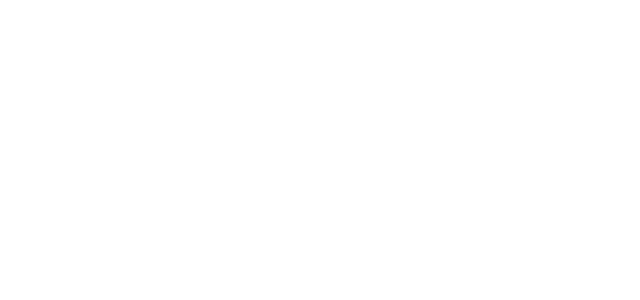
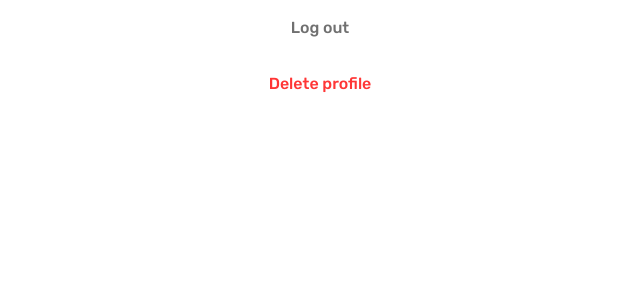
Before and after one commit to jahorwitz/drops, a React (Vite) app: page /settings in a window 1280 px wide. Before the commit this address had no page. Shown: the top 300 px of the page, without its empty margins (320-960 px from the left). Built offline with nearby package versions, Linux system fonts and the light colour scheme.

Commit message:
feat: add settings route with log out and delete buttons

```diff
--- a/src/main.tsx
+++ b/src/main.tsx
@@ -9,6 +9,7 @@
   Welcome,
   Login,
   RegistrationConfirmation,
+  Settings,
 } from "./routes";
 import { client } from "./store";
 
@@ -29,6 +30,7 @@
           <Route path="/welcome" element={<Welcome />} />
           <Route path="/onboarding" element={<Start />} />
           <Route path="/login" element={<Login />} />
+          <Route path="/settings" element={<Settings />} />
         </Routes>
       </BrowserRouter>
     </ApolloProvider>
--- a/src/routes/index.ts
+++ b/src/routes/index.ts
@@ -2,3 +2,4 @@
 export * from "./onboarding";
 export * from "./registration";
 export * from "./login";
+export * from "./settings"
--- /dev/null
+++ b/src/routes/settings.tsx
@@ -0,0 +1,20 @@
+import { Button } from "../components"
+
+export const Settings: React.FC = () => {
+  return (
+<div className="flex flex-col">
+  <Button
+    variant="text"
+    className="opacity-100 hover:opacity-60 text-base"
+    buttonText="Log out"
+    onClick={() => alert("Log out")}
+  />
+  <Button
+    variant="text"
+    className="text-red opacity-100 hover:opacity-60 text-base"
+    buttonText="Delete profile"
+    onClick={() => alert("Profile deleted!")}
+  />
+</div>
+  )
+}
```
